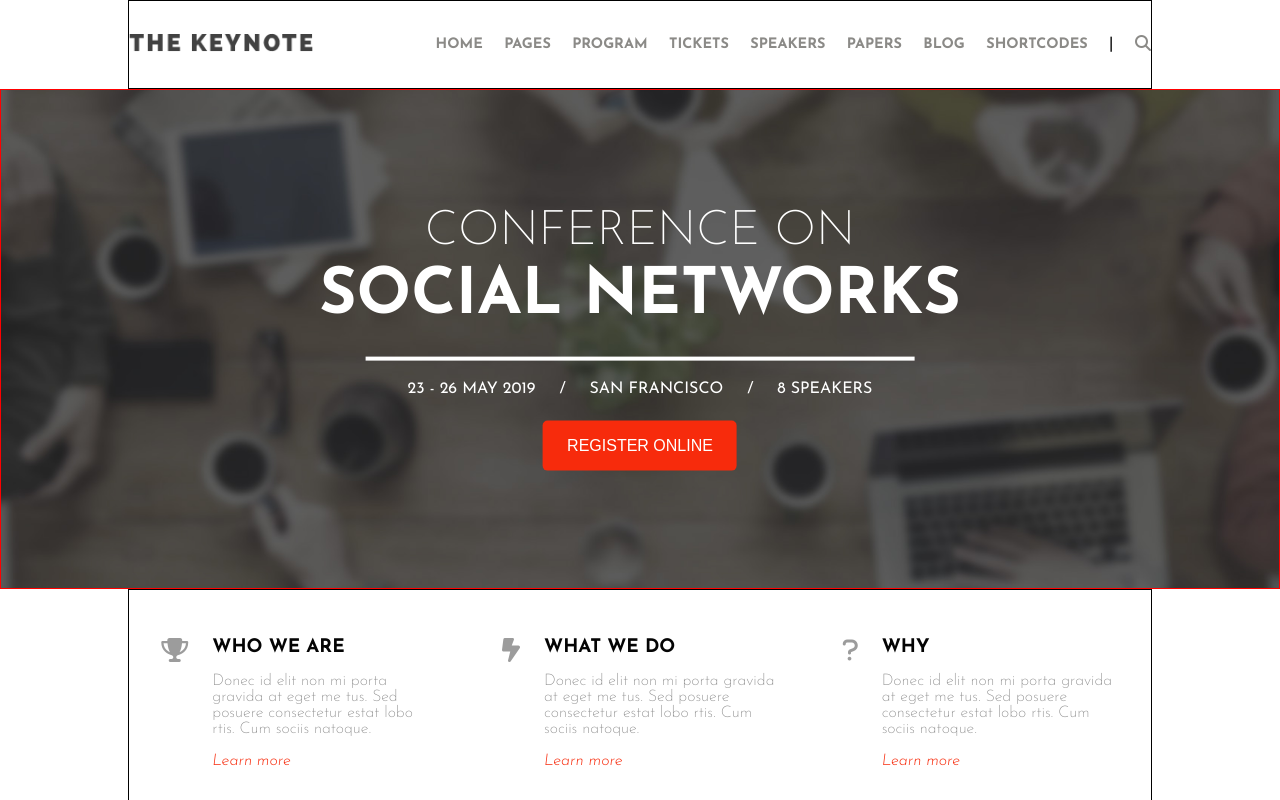
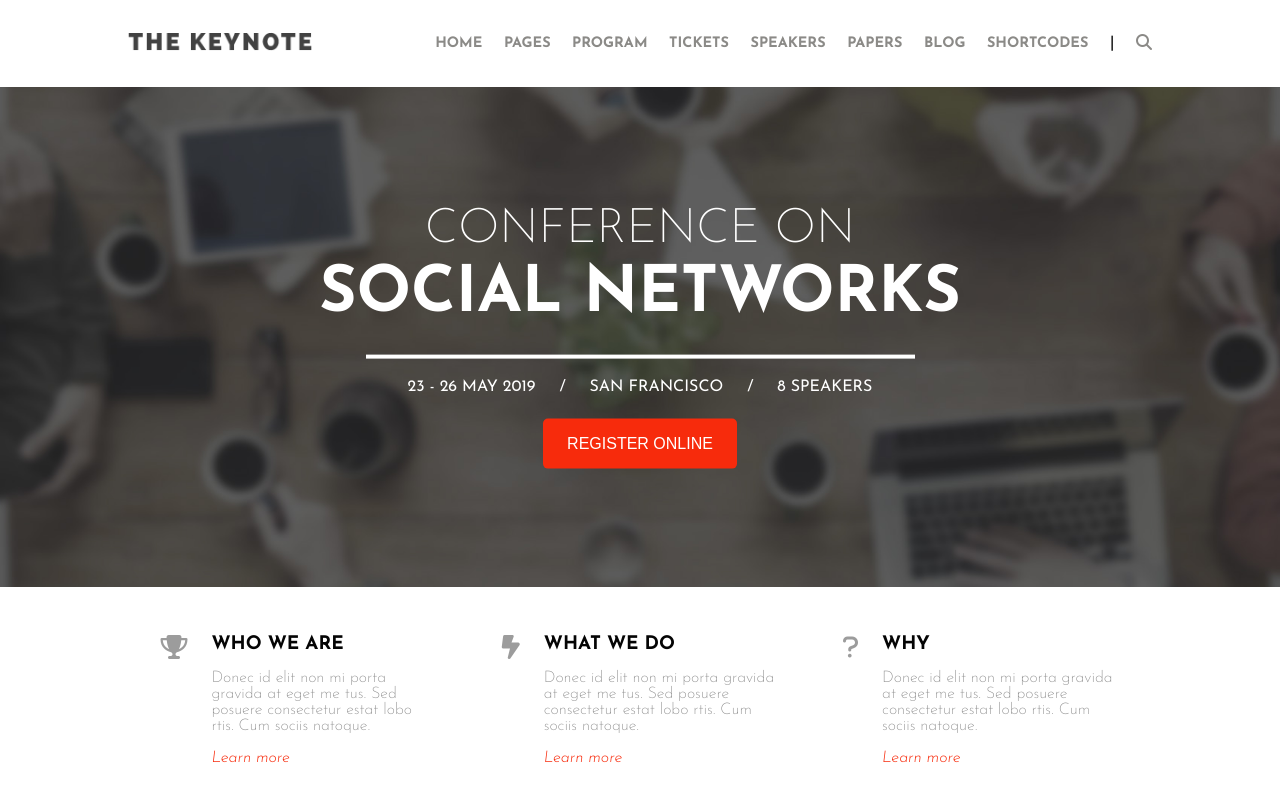
Before and after one commit to reistence/proj-html-vuejs, a Vue app: page / in a window 1280 px wide. Shown: the top 800 px of the page. Built offline with nearby package versions, Linux system fonts and the light colour scheme.

Commit message:
debug  borders removed, footerbanner bg changed

```diff
--- a/src/components/FooterBanner.vue
+++ b/src/components/FooterBanner.vue
@@ -23,7 +23,7 @@ export default {
 <style lang="scss" scoped>
 @use "../styles/partials/variables" as *;
 .container-fluid {
-  background-color: $black;
+  background-color: black !important;
 }
 
 .container {
--- a/src/styles/general.scss
+++ b/src/styles/general.scss
@@ -18,6 +18,7 @@ img {
 a {
   color: inherit;
   text-decoration: none;
+  cursor: pointer;
 }
 
 ul {
@@ -26,15 +27,16 @@ ul {
 
 button {
   border: none;
+  cursor: pointer;
 }
 
 .container {
   margin: 0 auto;
   width: 80%;
-  border: 1px solid black;
+  // border: 1px solid black;
 }
 
 .container-fluid {
   width: 100%;
-  border: 1px solid red;
+  // border: 1px solid red;
 }
```
